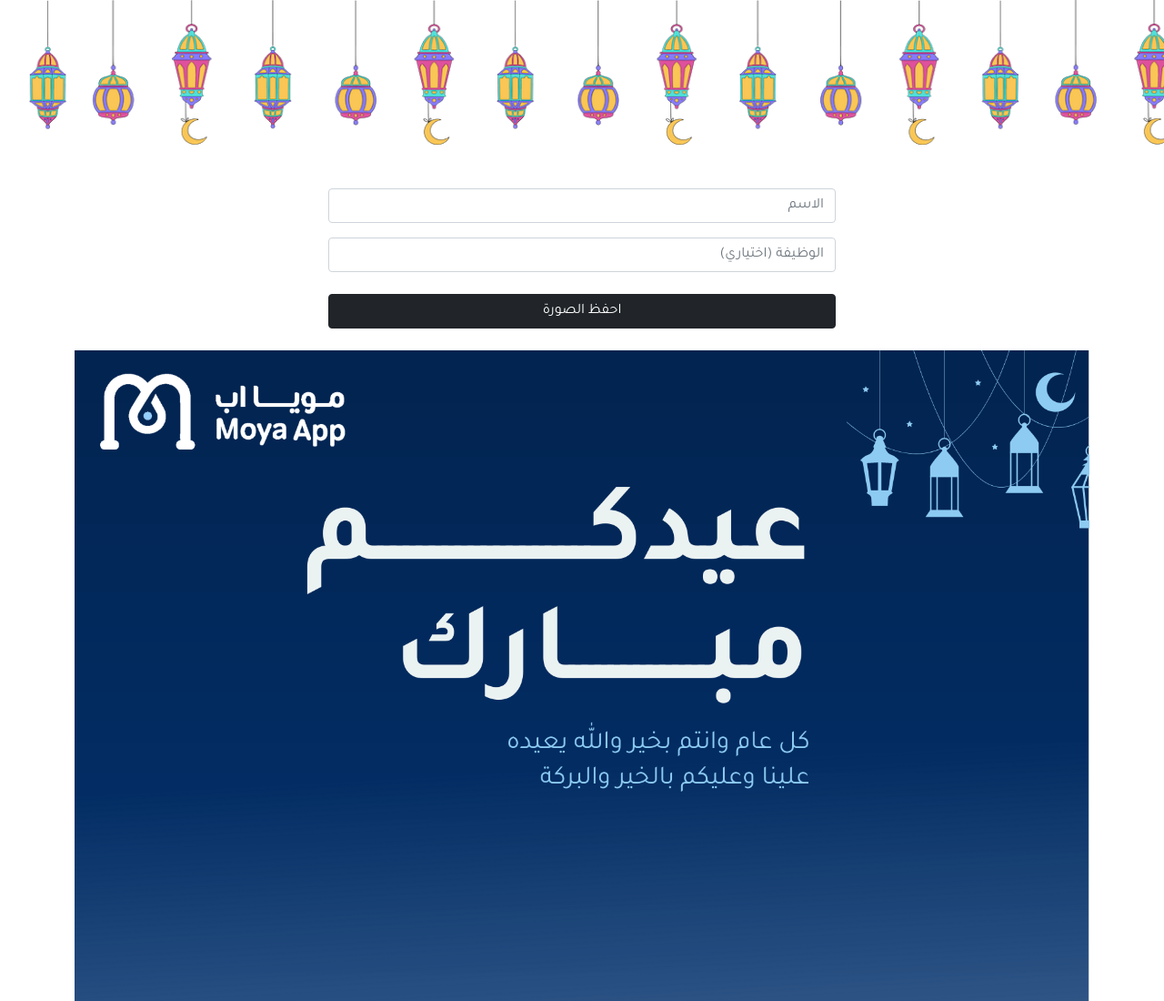
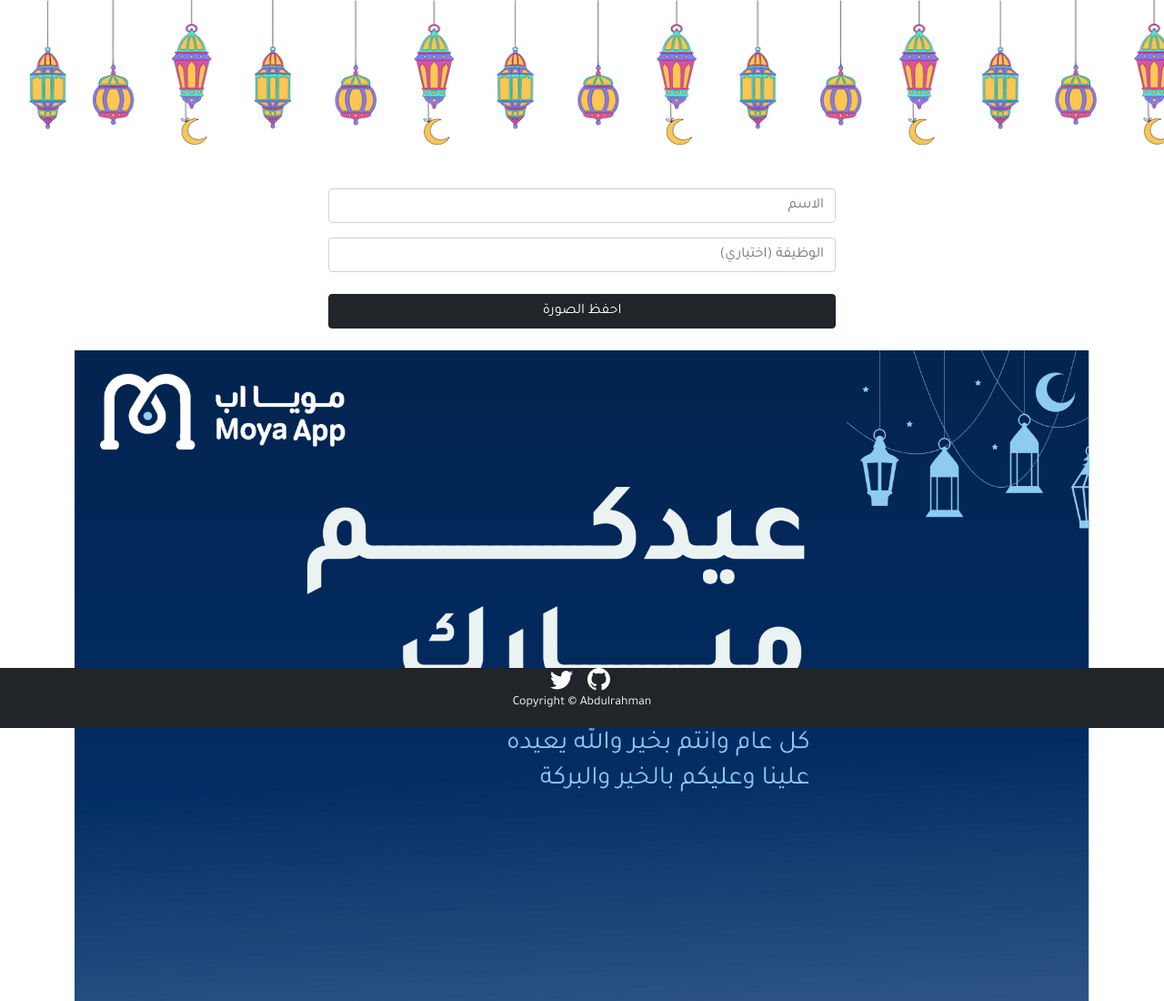
Before and after one commit to Mosaibah/Eid-MoyaApp, a plain HTML site: page index.html in a window 1280 px wide. Shown: the top 1100 px of the page at 91% size. Drawn offline with nearby package versions, Linux system fonts and the light colour scheme.

Commit message:
add footer

```diff
--- a/index.html
+++ b/index.html
@@ -55,6 +55,38 @@
             </div>
 
     </div>
+
+    <!-- <footer class="text-center fixed-bottom m-2">
+		Created By <a href="https://twitter.com/ProAbdulrahmna" target="_blank" style="color: gray">Abdulrahman</a><br>
+	</footer> -->
+
+    <div class="bg-dark text-light fixed-bottom">
+        <footer class="footer text-center ">
+            <div class="container">
+                <div class="row">
+                    <div class="col-lg-4 mb-3 mb-lg-0">
+
+                    </div>
+                    <div class="col-lg-4 mb-2 mb-lg-0">
+                        <!-- <h5 class="text-uppercase mb-2">Contact</h5> -->
+                        <!-- GitHub -->
+                        <a class=" mx-2 " href="https://github.com/Mosaibah/traversy-task-tracker">
+                        <svg xmlns="http://www.w3.org/2000/svg" width="25" height="25" fill="white" class="bi bi-github" viewBox="0 0 16 16">
+                            <path d="M8 0C3.58 0 0 3.58 0 8c0 3.54 2.29 6.53 5.47 7.59.4.07.55-.17.55-.38 0-.19-.01-.82-.01-1.49-2.01.37-2.53-.49-2.69-.94-.09-.23-.48-.94-.82-1.13-.28-.15-.68-.52-.01-.53.63-.01 1.08.58 1.23.82.72 1.21 1.87.87 2.33.66.07-.52.28-.87.51-1.07-1.78-.2-3.64-.89-3.64-3.95 0-.87.31-1.59.82-2.15-.08-.2-.36-1.02.08-2.12 0 0 .67-.21 2.2.82.64-.18 1.32-.27 2-.27.68 0 1.36.09 2 .27 1.53-1.04 2.2-.82 2.2-.82.44 1.1.16 1.92.08 2.12.51.56.82 1.27.82 2.15 0 3.07-1.87 3.75-3.65 3.95.29.25.54.73.54 1.48 0 1.07-.01 1.93-.01 2.2 0 .21.15.46.55.38A8.012 8.012 0 0 0 16 8c0-4.42-3.58-8-8-8z"/>
+                            </svg></a>
+                            <!-- Twitter -->
+                        <a class="mx-1" href="https://twitter.com/ProAbdulrahmna">
+                            <svg xmlns="http://www.w3.org/2000/svg" width="25" height="25" fill="white" class="bi bi-twitter" viewBox="0 0 16 16">
+                                <path d="M5.026 15c6.038 0 9.341-5.003 9.341-9.334 0-.14 0-.282-.006-.422A6.685 6.685 0 0 0 16 3.542a6.658 6.658 0 0 1-1.889.518 3.301 3.301 0 0 0 1.447-1.817 6.533 6.533 0 0 1-2.087.793A3.286 3.286 0 0 0 7.875 6.03a9.325 9.325 0 0 1-6.767-3.429 3.289 3.289 0 0 0 1.018 4.382A3.323 3.323 0 0 1 .64 6.575v.045a3.288 3.288 0 0 0 2.632 3.218 3.203 3.203 0 0 1-.865.115 3.23 3.23 0 0 1-.614-.057 3.283 3.283 0 0 0 3.067 2.277A6.588 6.588 0 0 1 .78 13.58a6.32 6.32 0 0 1-.78-.045A9.344 9.344 0 0 0 5.026 15z"/>
+                              </svg></a>
+                    </div>
+                </div>
+            </div>
+            <div class="copyright pb-3 text-center">
+                <div class="container text-white"><small>Copyright &copy; <a class="text-white text-decoration-none" href="https://twitter.com/ProAbdulrahmna" target="_blank">Abdulrahman</a></small></div>
+                </div>
+        </footer>
+        </div>
     <script src="https://cdnjs.cloudflare.com/ajax/libs/html2canvas/0.4.1/html2canvas.js"></script>
     <script src="script.js"></script>
 
```
